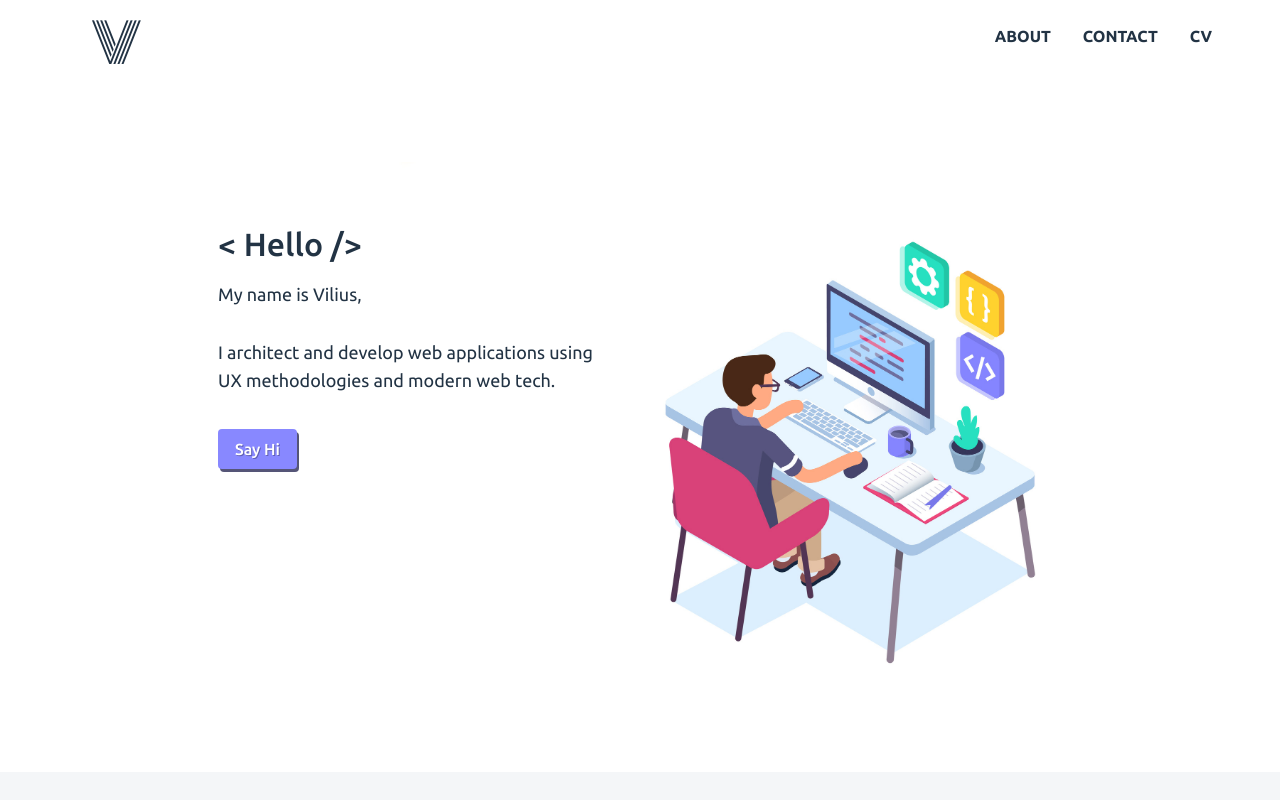
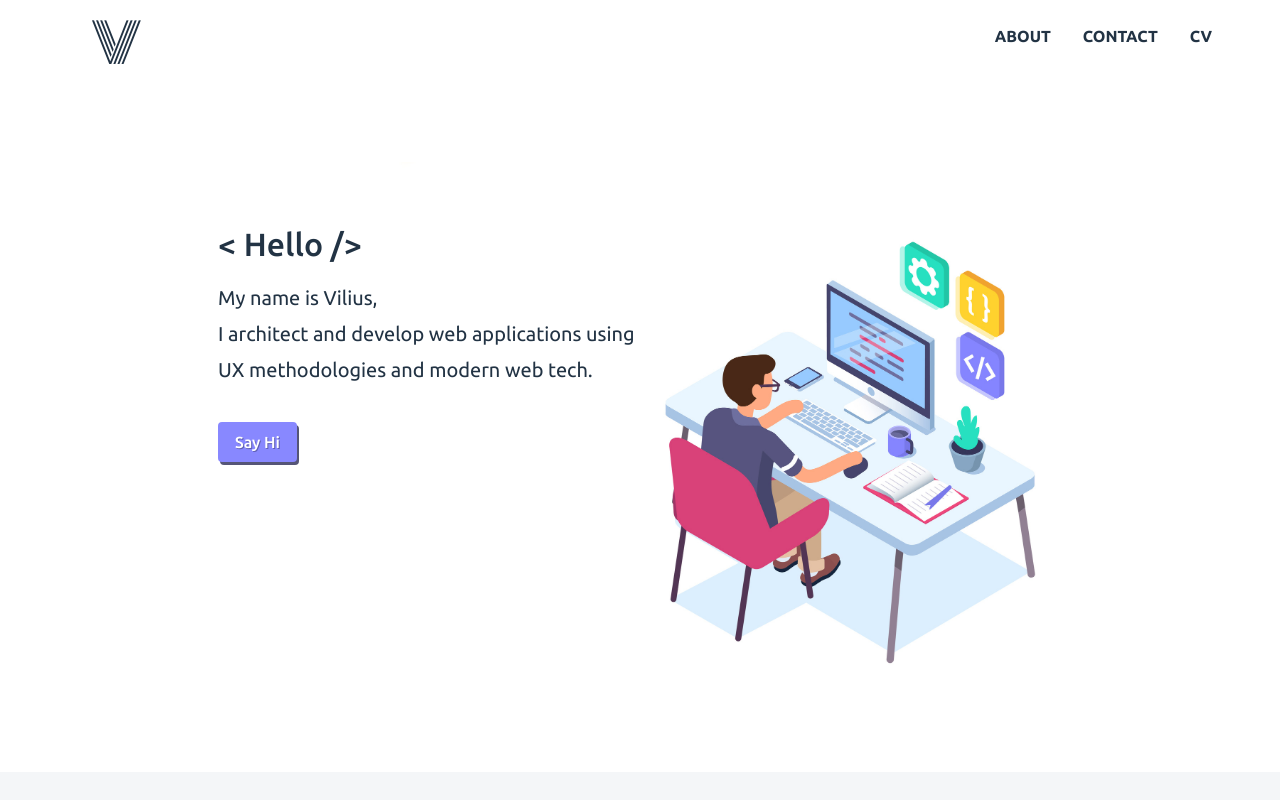
Before and after one commit to dzvilius/vilius-website, a Nuxt app: page / in a window 1280 px wide. Shown: the top 800 px of the page. Built offline with nearby package versions, Linux system fonts and the light colour scheme.

Commit message:
update header

```diff
--- a/components/Header.vue
+++ b/components/Header.vue
@@ -4,7 +4,7 @@
       <div class="Hero__Content">
         <p class="Hero__Title">{{ msg }}</p>
         <h1 class="Hero__Subtitle">
-          My name is Vilius,<br /><br />
+          My name is Vilius,<br />
           I architect and develop web applications using<br />
           UX methodologies and modern web tech.
         </h1>
@@ -83,8 +83,8 @@ $app-header-background-colour: #fff !default;
 }
 
 .Hero__Subtitle {
-  font-size: 18px;
-  line-height: 1.6;
+  font-size: 20px;
+  line-height: 1.8;
   margin-bottom: 34px;
 }
 </style>
```
